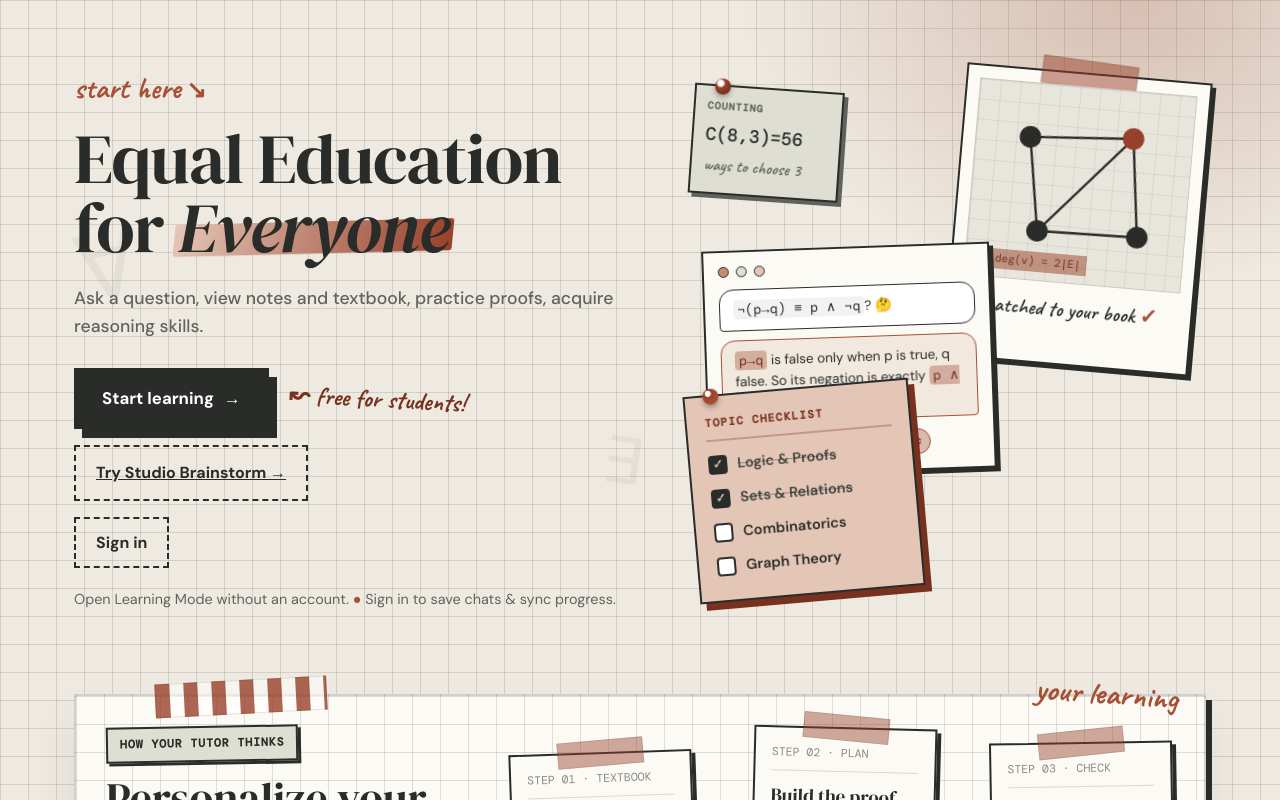
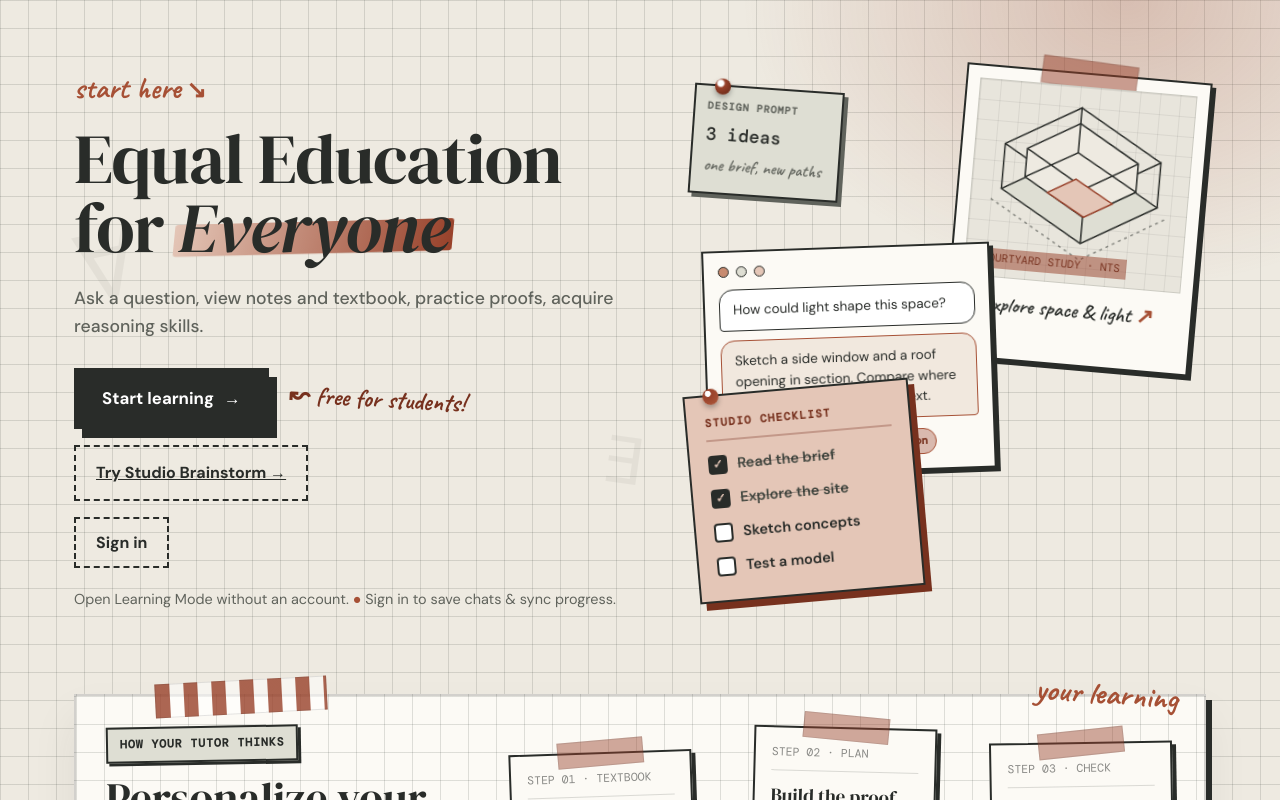
Before and after one commit to itsronathan/architecture-ai-tutor, a React (Vite) app in the folder frontend/: page / in a window 1280 px wide. Built offline with nearby package versions, Linux system fonts and the light colour scheme; no server answers.

Commit message:
feat(home): show architecture examples in floating cards

```diff
--- a/frontend/src/Home.tsx
+++ b/frontend/src/Home.tsx
@@ -76,55 +76,49 @@ export default function Home() {
                 <span className="hs-tape hs-tape--top" />
                 <div className="hs-photo">
                   <svg viewBox="0 0 220 200" aria-hidden>
-                    <g stroke="#292c29" strokeWidth="2.4" fill="none">
-                      <line x1="55" y1="55" x2="160" y2="48" />
-                      <line x1="55" y1="55" x2="70" y2="150" />
-                      <line x1="160" y1="48" x2="70" y2="150" />
-                      <line x1="160" y1="48" x2="172" y2="148" />
-                      <line x1="70" y1="150" x2="172" y2="148" />
-                    </g>
-                    <g fill="#292c29">
-                      <circle cx="55" cy="55" r="11" />
-                      <circle cx="160" cy="48" r="11" fill="#98412a" />
-                      <circle cx="70" cy="150" r="11" />
-                      <circle cx="172" cy="148" r="11" />
+                    <g stroke="#292c29" strokeWidth="1.5" fill="none">
+                      <path d="M30 110 105 67 190 116 115 159Z" fill="#deded3" />
+                      <path d="M30 110V64L105 21V67M30 64 115 113 190 70V116M115 113V159M105 21 190 70" />
+                      <path d="M53 96V67L105 37 167 73V102L115 132Z" fill="#eeeae1" />
+                      <path d="m53 67 62 36 52-30M115 103v29M105 37v30l62 35M105 67 53 96" />
+                      <path d="m77 110 28-16 39 22-28 16Z" fill="#e4c6b7" stroke="#98412a" />
+                      <path d="m20 121 95 55 86-50" strokeDasharray="3 4" opacity=".5" />
                     </g>
                   </svg>
-                  <span className="hs-glabel">∑ deg(v) = 2|E|</span>
+                  <span className="hs-glabel">COURTYARD STUDY · NTS</span>
                 </div>
                 <figcaption className="hs-cap">
-                  matched to your book <span className="hs-chk">✓</span>
+                  explore space &amp; light <span className="hs-chk">↗</span>
                 </figcaption>
               </figure>
 
               <div className="hs-card hs-sticky">
                 <span className="hs-pin" />
-                <div className="hs-kicker">Topic checklist</div>
+                <div className="hs-kicker">Studio checklist</div>
                 <ul>
-                  <li className="done"><span className="hs-box">✓</span><span>Logic &amp; Proofs</span></li>
-                  <li className="done"><span className="hs-box">✓</span><span>Sets &amp; Relations</span></li>
-                  <li><span className="hs-box" /><span>Combinatorics</span></li>
-                  <li><span className="hs-box" /><span>Graph Theory</span></li>
+                  <li className="done"><span className="hs-box">✓</span><span>Read the brief</span></li>
+                  <li className="done"><span className="hs-box">✓</span><span>Explore the site</span></li>
+                  <li><span className="hs-box" /><span>Sketch concepts</span></li>
+                  <li><span className="hs-box" /><span>Test a model</span></li>
                 </ul>
               </div>
 
               <div className="hs-card hs-chat">
                 <div className="hs-dots"><i /><i /><i /></div>
                 <div className="hs-bubble q">
-                  <code>¬(p→q) ≡ p ∧ ¬q</code>? 🤔
+                  How could light shape this space?
                 </div>
                 <div className="hs-bubble a">
-                  <code>p→q</code> is false only when p is true, q false. So its negation is exactly{" "}
-                  <code>p ∧ ¬q</code> — truth table →
+                  Sketch a side window and a roof opening in section. Compare where light falls and what to test next.
                 </div>
-                <span className="hs-srctag">▦ your textbook · Ch.1 Logic</span>
+                <span className="hs-srctag">▦ example studio conversation</span>
               </div>
 
               <div className="hs-card hs-formula">
                 <span className="hs-pin hs-pin--pen" />
-                <div className="hs-formula-lbl">counting</div>
-                <div className="hs-formula-eq">C(8,3)=56</div>
-                <div className="hs-formula-sub">ways to choose 3</div>
+                <div className="hs-formula-lbl">design prompt</div>
+                <div className="hs-formula-eq">3 ideas</div>
+                <div className="hs-formula-sub">one brief, new paths</div>
               </div>
             </div>
           </section>
```
